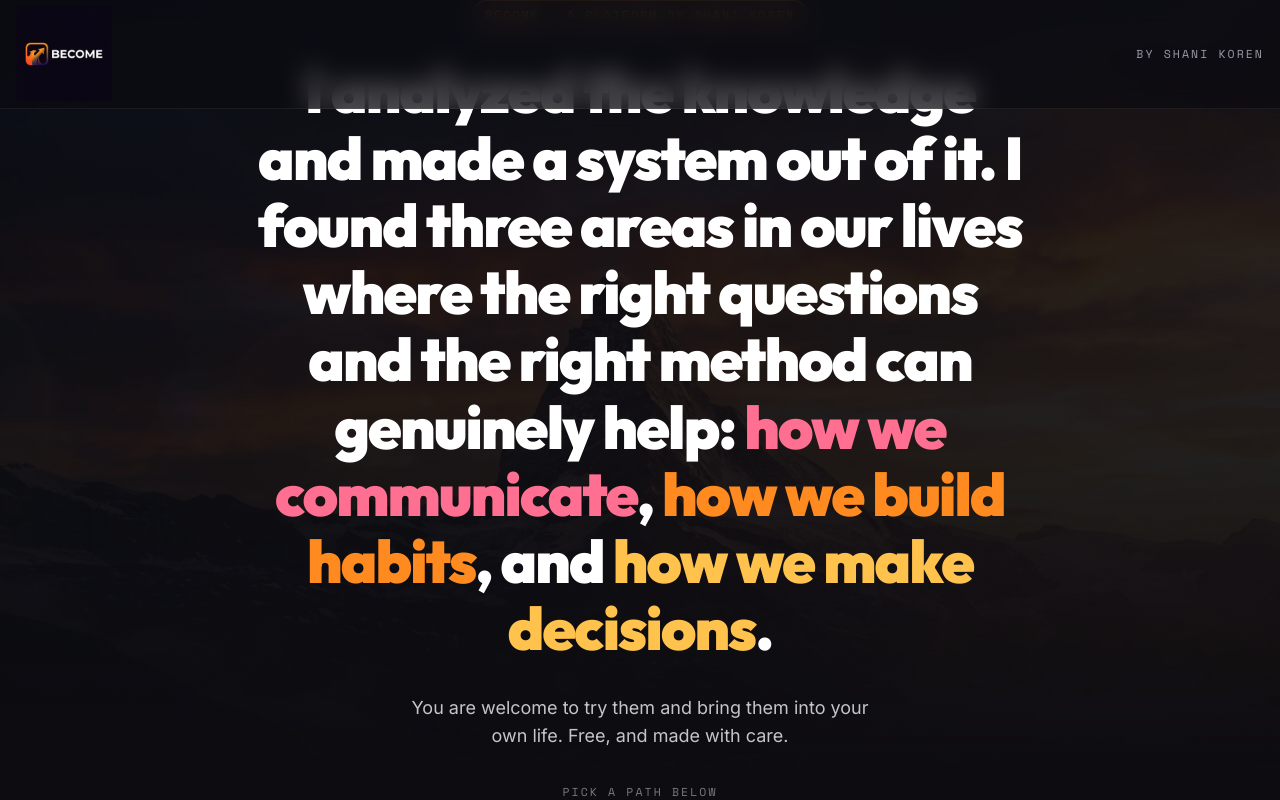
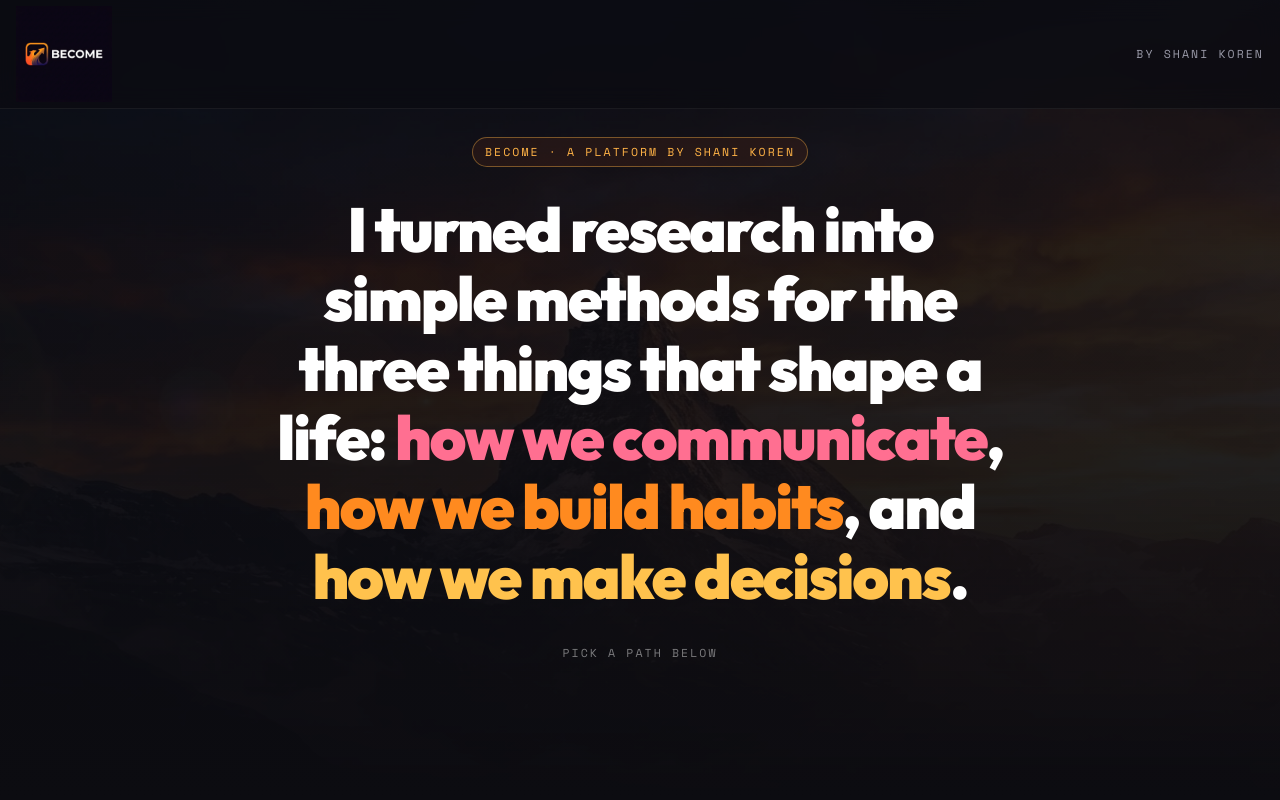
Before and after one commit to shanikoren1/Community, a Next.js app: page / in a window 1280 px wide. Shown: the top 800 px of the page. Built offline with nearby package versions, Linux system fonts and the light colour scheme.

Commit message:
copy: hub intro to a single sentence

```diff
--- a/components/hub/Hub.tsx
+++ b/components/hub/Hub.tsx
@@ -56,15 +56,12 @@ export default function Hub() {
             Become · a platform by Shani Koren
           </span>
 
-          <h1 className="font-black mb-8" style={{ fontFamily: "var(--font-outfit)", fontSize: "clamp(30px, 6.2vw, 60px)", lineHeight: 1.12, letterSpacing: "-0.03em" }}>
-            I analyzed the knowledge and made a system out of it. I found three areas in our lives where the right questions and the right method can genuinely help:
+          <h1 className="font-black" style={{ fontFamily: "var(--font-outfit)", fontSize: "clamp(32px, 6.4vw, 62px)", lineHeight: 1.12, letterSpacing: "-0.03em" }}>
+            I turned research into simple methods for the three things that shape a life:
             {" "}<span style={{ color: CORAL }}>how we communicate</span>,{" "}
             <span style={{ color: ORANGE }}>how we build habits</span>, and{" "}
             <span style={{ color: AMBER }}>how we make decisions</span>.
           </h1>
-          <p className="text-lg mx-auto" style={{ color: "#C4C4CC", fontFamily: "var(--font-inter)", maxWidth: 480 }}>
-            You are welcome to try them and bring them into your own life. Free, and made with care.
-          </p>
           <p className="mono-label mt-8" style={{ color: "rgba(255,255,255,0.45)" }}>Pick a path below</p>
         </div>
       </section>
```
